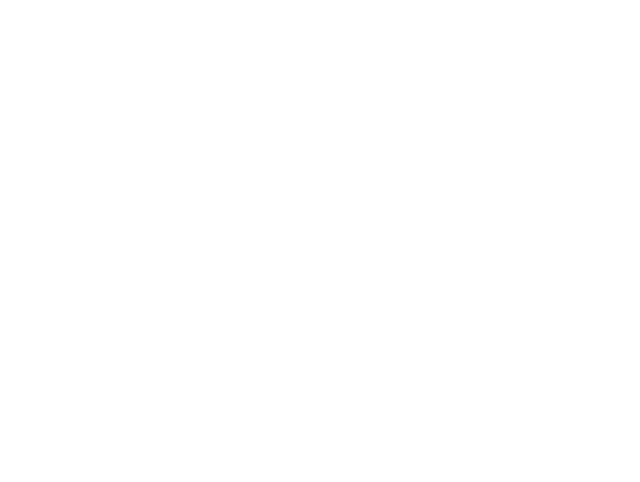
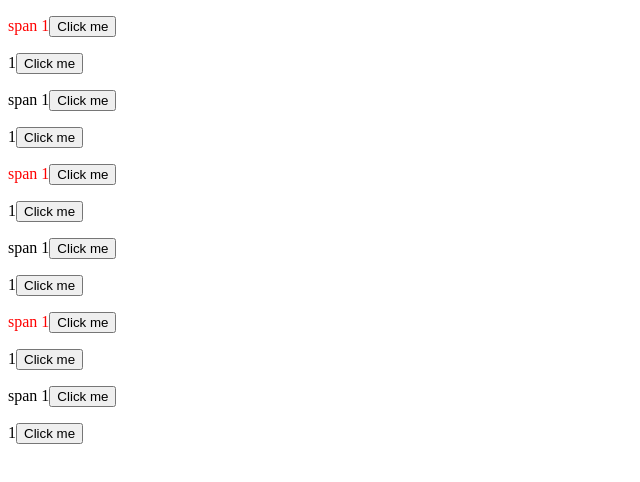
Before and after one commit to andy-dan/jQuery_lessons, a plain HTML site: page index.html in a window 1280 px wide. Shown: the whole page, without its empty margins (0-640 px from the left). Drawn offline with nearby package versions, Linux system fonts and the light colour scheme.

Commit message:
lesson1 spans buttons and alerts

```diff
--- a/index.html
+++ b/index.html
@@ -10,7 +10,51 @@
   <body>
 
 
+<div>
 
+<div>
+	<p><span>span 1</span></p>
+</div>
+<div>
+	<p>1</p>
+</div>
+
+<div>
+	<p><span>span 1</span></p>
+</div>
+<div>
+	<p>1</p>
+</div>
+
+<div>
+	<p><span>span 1</span></p>
+</div>
+<div>
+	<p>1</p>
+</div>
+
+<div>
+	<p><span>span 1</span></p>
+</div>
+<div>
+	<p>1</p>
+</div>
+
+<div>
+	<p><span>span 1</span></p>
+</div>
+<div>
+	<p>1</p>
+</div>
+
+<div>
+	<p><span>span 1</span></p>
+</div>
+<div>
+	<p>1</p>
+</div>
+
+</div>
 
 <script src="https://ajax.googleapis.com/ajax/libs/jquery/1.12.4/jquery.min.js"></script>
 <script type="text/javascript" src="scripts.js"></script>
--- a/scripts.js
+++ b/scripts.js
@@ -0,0 +1,15 @@
+var span = $("span");
+    span.each(function(index, element) {
+	if(index % 2 == 0) {
+		$(element).css('color', 'red'); //lub prostsza wer. $("span:even").css('color', 'red');
+	};
+});
+
+var paragraphs = $('p');
+paragraphs.each(function(index, element) {
+    var button = '<button class="btn" data-tmp="' + index + '">Click me</button>'
+$(element).append(button)
+});
+$("button").click(function(){
+	alert($(this).attr("data-tmp"));
+});
```
